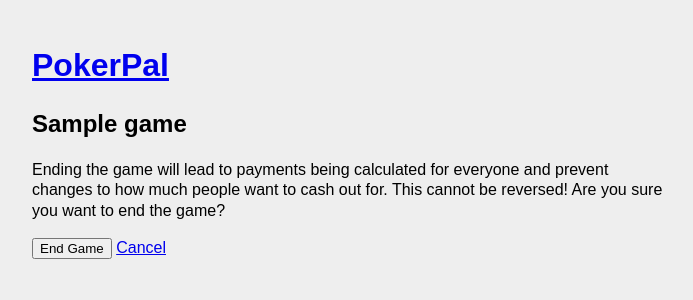
After one commit to brianhang/pokerpals, a Flask app: template src/templates/game/end.html in a window 1280 px wide. The commit adds this page. Shown: the top 300 px of the page, without its empty margins (288-981 px from the left). Run offline with Flask 3, Linux system fonts and the light colour scheme; the template is opened without the code that fills it: most values are stand-ins (such as "Sample title", 1, 10 or a date in 2020).

Commit message:
Add page to end the game

```diff
--- a/src/app.py
+++ b/src/app.py
@@ -1,7 +1,7 @@
 from flask import Flask, redirect, url_for
 
 from player.route import fetch_player, handle_login_page, handle_login, handle_logout
-from game.route import handle_buyin, handle_buyin_form, handle_cashout, handle_cashout_form, handle_create_game, handle_game_list, handle_create_game_form, handle_join_game, handle_join_game_form, handle_view_game
+from game.route import handle_buyin, handle_buyin_form, handle_cashout, handle_cashout_form, handle_create_game, handle_end_game, handle_game_list, handle_create_game_form, handle_join_game, handle_join_game_form, handle_view_game
 
 import db.app_connection
 
@@ -95,6 +95,14 @@ def game_join(game_id):
     return redirect(url_for('home')), 403
 
 
+@app.route('/game/end', strict_slashes=False)
+def game_end_form():
+    with fetch_player() as player:
+        if player:
+            return handle_end_game(player)
+    return redirect(url_for('home')), 403
+
+
 @app.post('/login', strict_slashes=False)
 def login():
     return handle_login()
--- a/src/static/style.css
+++ b/src/static/style.css
@@ -21,6 +21,15 @@ body {
     border-radius: 0.3rem;
 }
 
+.warn {
+    background-color: #e7d08f;
+    color: #5a4200;
+    padding: 1rem;
+    margin-top: 1rem;
+    margin-bottom: 1rem;
+    border-radius: 0.3rem;
+}
+
 .info {
     background-color: #2c88ce;
     color: #eeeeee;
--- /dev/null
+++ b/src/templates/game/end.html
@@ -0,0 +1,32 @@
+{% extends "layout.html" %}
+{% block body %}
+<div class="container">
+    <div>
+        <h2>{{ game.lobby_name }}</h2>
+    </div>
+    <div>
+        {% if err %}
+        <div class="error">
+            {{ err }}
+        </div>
+        {% endif %}
+        {% if warning %}
+        <div class="warn">
+            {{ warning }}
+        </div>
+        {% endif %}
+        <p>
+            Ending the game will lead to payments being calculated for everyone and prevent changes to how much people
+            want to cash out for. This cannot be reversed! Are you sure you want to end the game?
+        </p>
+        {% if err %}
+        <a href="/g/{{ game.id }}">Cancel</a>
+        {% else %}
+        <form action="/game/end" method="post">
+            <input type="submit" value="End Game">
+            <a href="/g/{{ game.id }}">Cancel</a>
+        </form>
+        {% endif %}
+    </div>
+</div>
+{% endblock %}
```
Also changed, not shown: src/game/route.py (+26 -0 lines).
